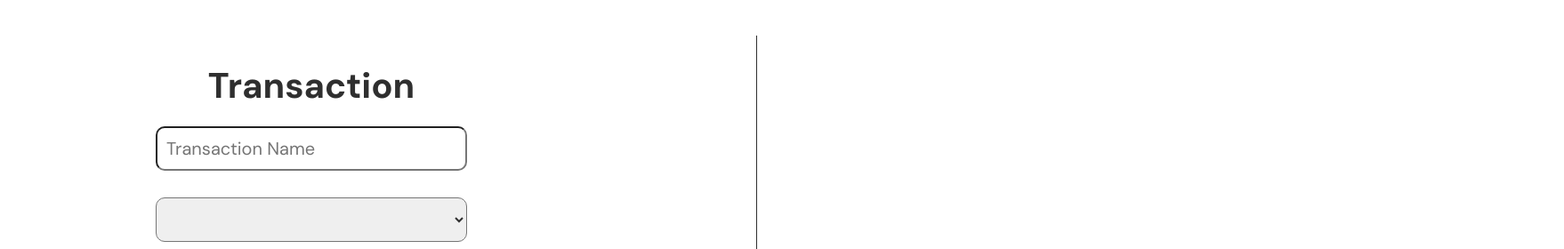
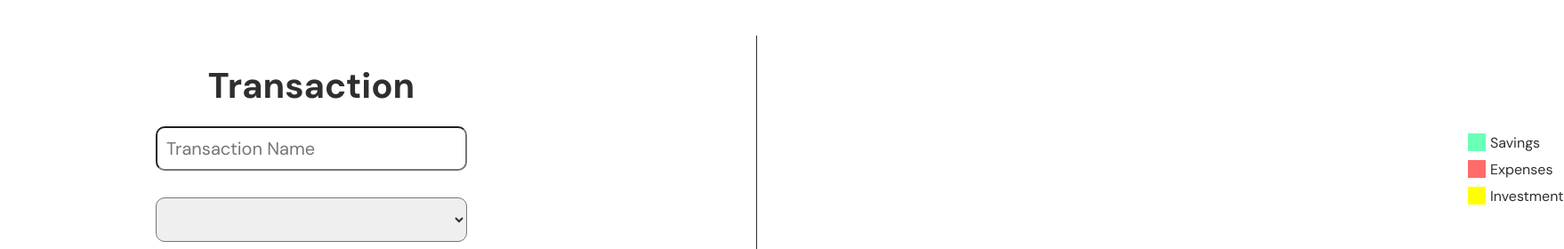
Before and after one commit to DiamondD7/financeClient, a React (Create React App) app: page / in a window 1280 px wide. Shown: the top 280 px of the page at 89% size, 1758 px wide, since content can reach past the window. Built offline with nearby package versions, Linux system fonts and the light colour scheme; no server answers.

Commit message:
added more functions and more details and deployed it to azure

```diff
--- a/src/components/Home.jsx
+++ b/src/components/Home.jsx
@@ -9,7 +9,8 @@ const Home = () => {
   const [typeTransaction, setTypeTransaction] = useState("");
   const [amountTransaction, setAmountTransaction] = useState(0);
   const [cSVData, setcSVData] = useState([]);
-  const [csvLoaded, setCSVLoaded] = useState(false);
+  const [largeAmount, setLargeAmount] = useState(0);
+  const [payeeLarge, setPayeeLarge] = useState("");
   let total = 0;
   let savingTotal = 0;
   let expenseTotal = 0;
@@ -137,7 +138,19 @@ const Home = () => {
     setcSVData(e.target.files[0]);
   };
 
-  console.log("cvsdata", cSVData);
+  if (items.length > 0) {
+    for (let i = 0; i < items.length; i++) {
+      if (items[i].Type === "DEBIT" || items[i].Type === "Expenses") {
+        if (items[i].Amount > largeAmount) {
+          setPayeeLarge(items[i].Name);
+          setLargeAmount(items[i].Amount);
+        }
+      }
+    }
+  }
+
+  console.log("largest", largeAmount);
+  console.log("namelarge", payeeLarge);
 
   return (
     <div>
@@ -236,6 +249,23 @@ const Home = () => {
             expenseAmount={expenseTotal}
             investAmount={investTotal}
           />
+          {items.length > 0 ? (
+            <div className="graph-details">
+              <p>Savings: ${savingTotal}</p>
+              <p>Expenses: ${expenseTotal}</p>
+              <br />
+              <p>
+                Biggest expense: ${largeAmount} - {payeeLarge}
+              </p>
+            </div>
+          ) : (
+            ""
+          )}
+        </div>
+        <div className="graph-group-logo">
+          <div className="savings-graph"></div>
+          <div className="expense-graph"></div>
+          <div className="investment-graph"></div>
         </div>
       </div>
     </div>
--- a/src/css/graphstyle.css
+++ b/src/css/graphstyle.css
@@ -37,3 +37,7 @@
   margin-left: 80px;
   transition: all 1s ease-in-out;
 }
+
+.bar-name {
+  text-align: center;
+}
--- a/src/style.css
+++ b/src/style.css
@@ -123,3 +123,57 @@
   text-align: center;
 }
 /* ------------------------- */
+
+.graph-bar-names {
+  display: flex;
+  justify-content: center;
+}
+
+.graph-details {
+  font-size: 24px;
+  position: absolute;
+  bottom: 280px;
+  left: 850px;
+}
+
+/* ---------------------- */
+
+.savings-graph {
+  background-color: #6bffb8;
+  width: 20px;
+  height: 20px;
+}
+
+.savings-graph::after {
+  content: "Savings";
+  margin-left: 25px;
+}
+
+.expense-graph {
+  background-color: #ff6b6b;
+  width: 20px;
+  height: 20px;
+  margin-top: 10px;
+}
+
+.expense-graph::after {
+  content: "Expenses";
+  margin-left: 25px;
+}
+
+.investment-graph {
+  background-color: yellow;
+  width: 20px;
+  height: 20px;
+
+  margin-top: 10px;
+}
+
+.investment-graph::after {
+  content: "Investment";
+  margin-left: 25px;
+}
+
+.graph-group-logo {
+  margin: 150px 0 0 100px;
+}
```
Also changed, not shown: 1 other file (tests, documents, lock files or other folders).
